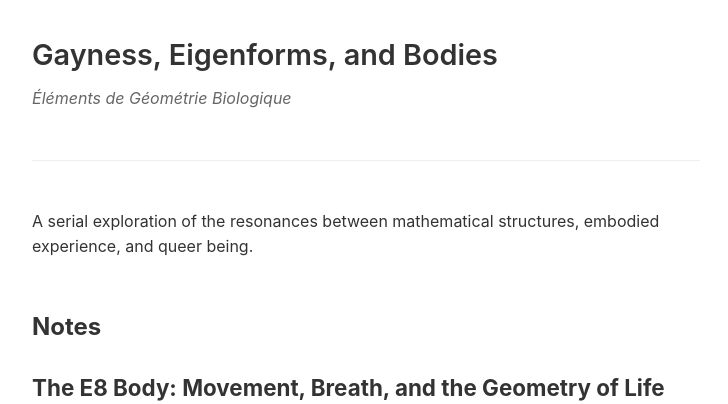
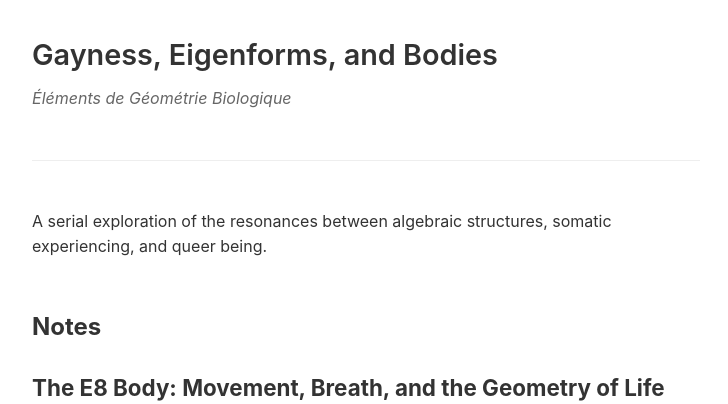
Before and after one commit to miriamsimone/miriamsimone.github.io, a Jekyll site: the page built from index.md, in a window 1280 px wide. Shown: the top 404 px of the page, without its empty margins (274-1002 px from the left). Built offline with Jekyll 4.4.1, drawn with Linux system fonts in a browser that asks for light colours.

Commit message:
update index desc

```diff
--- a/index.md
+++ b/index.md
@@ -3,7 +3,7 @@ layout: default
 ---
 
 <div class="home">
-    <p>A serial exploration of the resonances between mathematical structures, embodied experience, and queer being.</p>
+    <p>A serial exploration of the resonances between algebraic structures, somatic experiencing, and queer being.</p>
 
     <h2 style="margin-top: 3rem; margin-bottom: 1.5rem;">Notes</h2>
 
```
